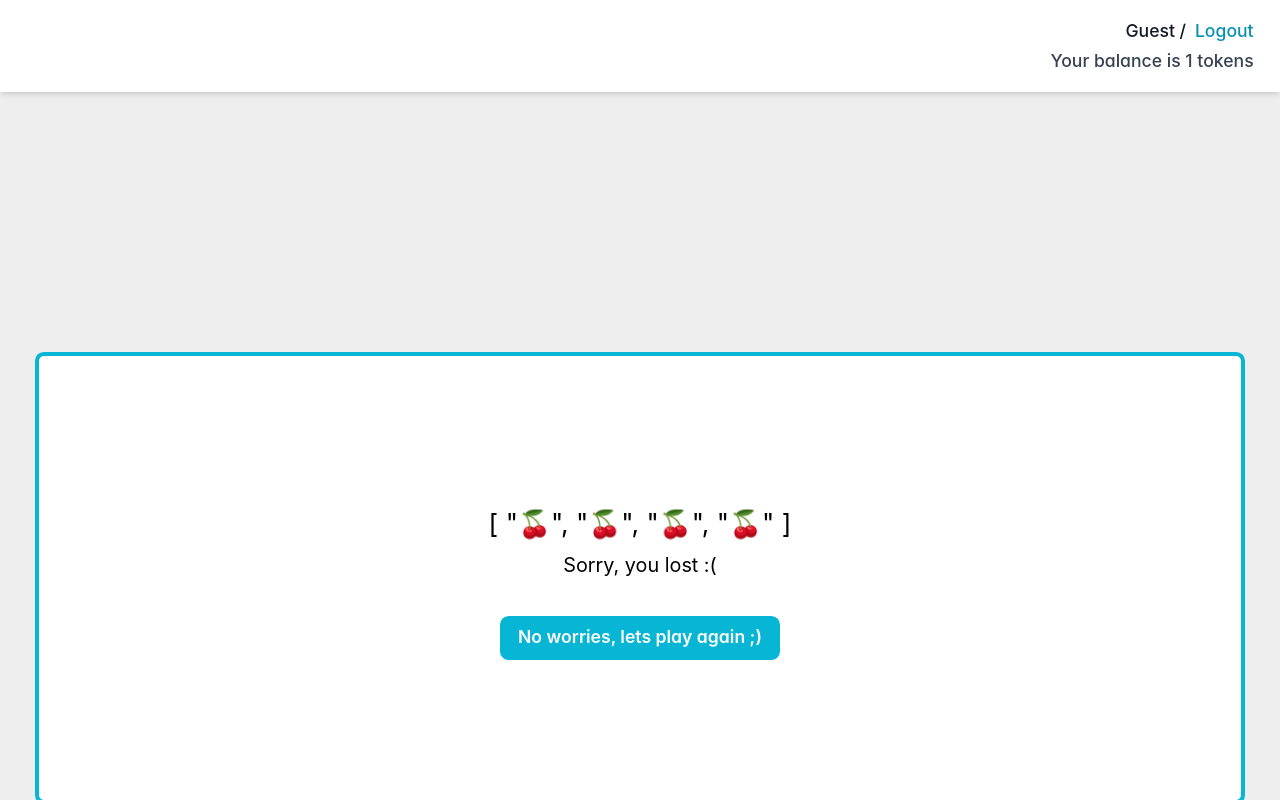
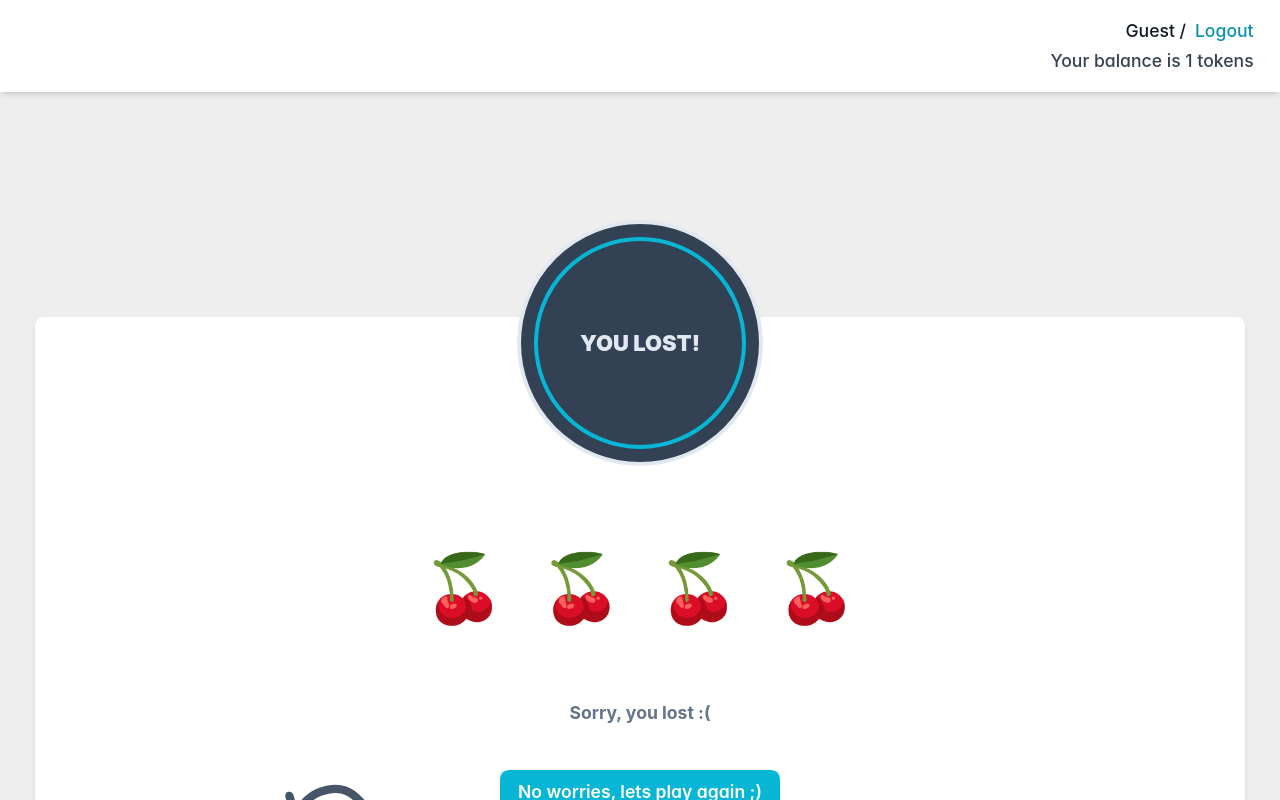
Before and after one commit to maryamghorbani/JackPot, a Vue app: page /play in a window 1280 px wide. Both pictures are taken after a click on the button "Play". Shown: the top 800 px of the page. Built offline with nearby package versions, Linux system fonts and the light colour scheme.

Commit message:
create component for result

```diff
--- a/src/components/Play.vue
+++ b/src/components/Play.vue
@@ -17,36 +17,28 @@
   <button
       v-if="isBtnShow"
       type="submit"
-      class="flex w-full justify-center rounded-md bg-cyan-600 mt-96 py-10 text-2xl font-semibold leading-6 text-white shadow-sm hover:bg-cyan-500 focus-visible:outline focus-visible:outline-2 focus-visible:outline-offset-2 focus-visible:outline-cyan-600"
+      class="flex w-96 justify-center items-center rounded-md bg-slate-600 mt-96 mx-auto py-14 text-4xl font-semibold leading-6 text-indigo-200 shadow-sm hover:bg-slate-300 hover:text-indigo-500 focus-visible:outline focus-visible:outline-2 focus-visible:outline-offset-2 focus-visible:outline-slate-600"
       @click="onSubmitPlay"
   >
-    Play
+    <img src="https://media.lordicon.com/icons/wired/gradient/29-play-pause-circle.svg" alt="playIcon" width="100"/>
+    <p class="ml-2">Play</p>
   </button>
-  <div
+  <PlayResult
       v-else
-      class="flex flex-col bg-white py-32 items-center mt-72 text-center text-black rounded-lg border-cyan-500 border-4"
-  >
-    <p class="py-2 text-2xl">{{ playResult }}</p>
-    <div class="font-bold" v-if="isWon">
-      <p class="py-2 text-2xl">Congratulation!</p>
-      <p class="py-2 text-xl">YOU WON!</p>
-      <p class="py-2 px-4 mt-6 bg-cyan-200 rounded-lg">Your balance is now {{ balance }}</p>
-    </div>
-    <div v-else>
-      <p class="text-lg">Sorry, you lost :(</p>
-    </div>
-    <button
-        class="font-semibold py-2 px-4 mt-8 text-white bg-cyan-500 rounded-lg"
-        @click="onBackToGame"
-    >
-      {{ isWon ? 'Lets play again' : 'No worries, lets play again ;)'}}
-    </button>
-  </div>
+      :isWon="isWon"
+      :balance="balance"
+      :playResult="playResult"
+      @btn-visibility="handleBtnVisibility"
+  />
+
+  <img src="../assets/images/slot-machine-symbols.svg" alt="playImage" class="-mt-24 absolute" width="400"/>
+
 </template>
 <script setup lang="ts">
 import { useUserStore } from "../stores/UserStore";
 import { ref } from "vue";
 import AuthService from "../services/auth/authService";
+import PlayResult from "./PlayResult.vue";
 
 const userStore = useUserStore();
 const username = ref(userStore.user?.name || 'Guest');
@@ -71,7 +63,7 @@ AuthService.getTokenBalance().then((response) => {
 const onLogout = () => {
   userStore.logout();
 };
-const onBackToGame = () => {
+const handleBtnVisibility = () => {
   isBtnShow.value = true;
 };
 </script>
--- /dev/null
+++ b/src/components/PlayResult.vue
@@ -0,0 +1,48 @@
+<template>
+  <div
+      class="flex flex-col bg-white py-10 items-center mt-64 text-center text-black rounded-lg shadow-md"
+  >
+    <div class="relative w-56 h-56 -mt-32 rounded-full bg-slate-700 flex items-center justify-center border-4 border-slate-200">
+      <div class="absolute inset-3 rounded-full border-4 border-cyan-500"></div>
+      <span class="relative text-slate-200 font-black text-xl">
+        {{ isWon ? 'YOU WON!' : 'YOU LOST!' }}
+      </span>
+    </div>
+
+    <p class="pt-20 pb-10 text-6xl">
+      <span class="px-4" v-for="(item, index) in playResult" :key="index">
+        {{ item }}
+      </span>
+    </p>
+    <div class="font-bold" v-if="isWon">
+      <p class="py-2 px-4 mt-6 text-slate-500">Your balance now is {{ balance }} ;)</p>
+    </div>
+    <div v-else>
+      <p class="font-bold py-2 px-4 mt-6 text-slate-500">Sorry, you lost :(</p>
+    </div>
+    <button
+        class="font-semibold py-2 px-4 mt-8 text-white bg-cyan-500 rounded-lg"
+        @click="onBackToGame"
+    >
+      {{ isWon ? 'Lets play again' : 'No worries, lets play again ;)'}}
+    </button>
+  </div>
+</template>
+<script setup lang="ts">
+import { defineProps } from 'vue';
+
+const Props = defineProps<{
+  isWon: boolean;
+  balance: number;
+  playResult: string;
+}>();
+
+const emit = defineEmits<{
+  (event: 'btn-visibility'): void;
+}>();
+
+function onBackToGame() {
+  emit('btn-visibility');
+}
+
+</script>
--- a/src/style.css
+++ b/src/style.css
@@ -7,6 +7,7 @@
   color-scheme: light dark;
   color: rgba(255, 255, 255, 0.87);
   background-color: rgba(238, 238, 238, 0.98);
+  overflow: hidden;
 
   font-synthesis: none;
   text-rendering: optimizeLegibility;
```
Also changed, not shown: src/assets/images/slot-machine-symbols.svg (added).
